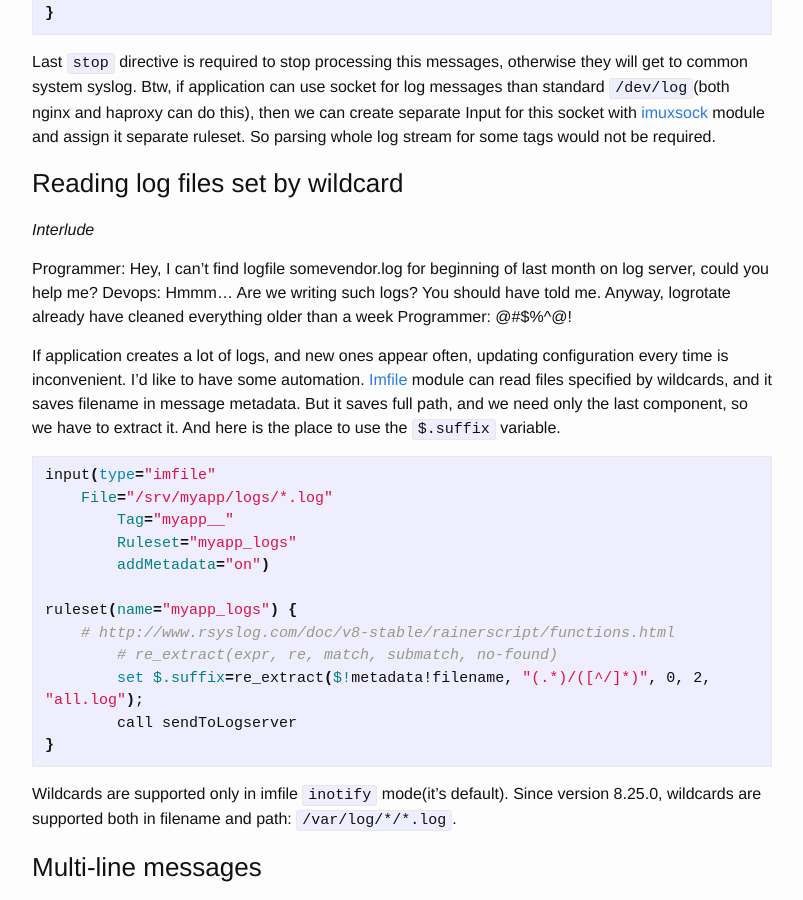
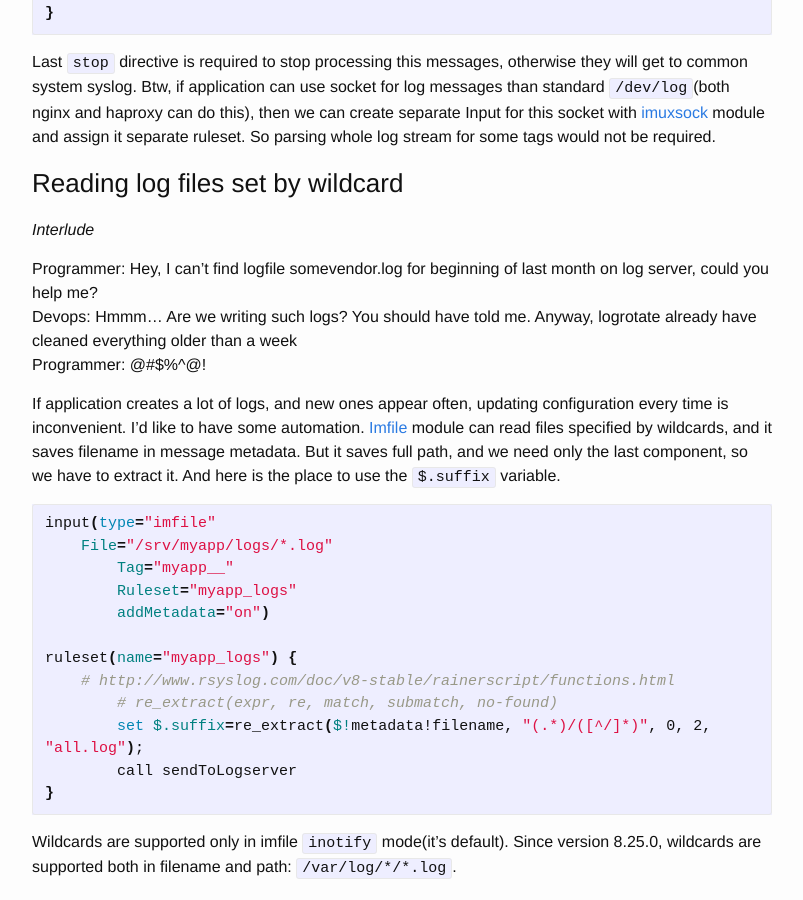
Before and after one commit to selivan/selivan.github.io, a Jekyll site: the page built from _posts/2017-02-07-rsyslog-log-forward-save-filename-handle-multi-line-failover.md, in a window 1280 px wide and 900 px high, scrolled down 6512 px. Shown: the whole window, without its empty margins (238-1041 px from the left). Built offline with Jekyll 4.4.1, drawn with Linux system fonts in a browser that asks for light colours; comment, search, counter and statistics services are not loaded.

Commit message:
small fix

```diff
--- a/_posts/2017-02-07-rsyslog-log-forward-save-filename-handle-multi-line-failover.md
+++ b/_posts/2017-02-07-rsyslog-log-forward-save-filename-handle-multi-line-failover.md
@@ -216,9 +216,9 @@ Last `stop` directive is required to stop processing this messages, otherwise th
 
 *Interlude*
 
-Programmer: Hey, I can't find logfile somevendor.log for beginning of last month on log server, could you help me?
-Devops: Hmmm... Are we writing such logs? You should have told me. Anyway, logrotate already have cleaned everything older than a week
-Programmer: @#$%^@!
+Programmer: Hey, I can't find logfile somevendor.log for beginning of last month on log server, could you help me?<br />
+Devops: Hmmm... Are we writing such logs? You should have told me. Anyway, logrotate already have cleaned everything older than a week<br />
+Programmer: @#$%^@!<br />
 
 If application creates a lot of logs, and new ones appear often, updating configuration every time is inconvenient. I'd like to have some automation. [Imfile](http://www.rsyslog.com/doc/v8-stable/configuration/modules/imfile.html) module can read files specified by wildcards, and it saves filename in message metadata. But it saves full path, and we need only the last component, so we have to extract it. And here is the place to use the `$.suffix` variable.
 
```
